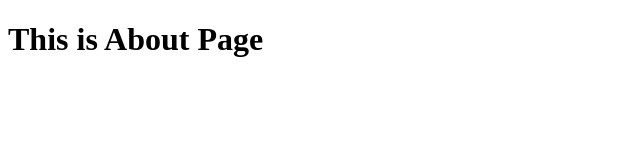
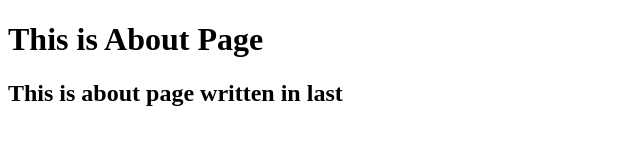
Before and after one commit to codewithshreesant/demo, a plain HTML site: page about.html in a window 1280 px wide. Shown: the whole page, without its empty margins (0-640 px from the left). Drawn offline with Linux system fonts and the light colour scheme.

Commit message:
third commit

```diff
--- a/about.html
+++ b/about.html
@@ -11,5 +11,9 @@
         <h1>This is About Page</h1>
     </div>
 
+    <div>
+        <h2>This is about page written in last</h2>
+    </div>
+
 </body>
 </html>
```
